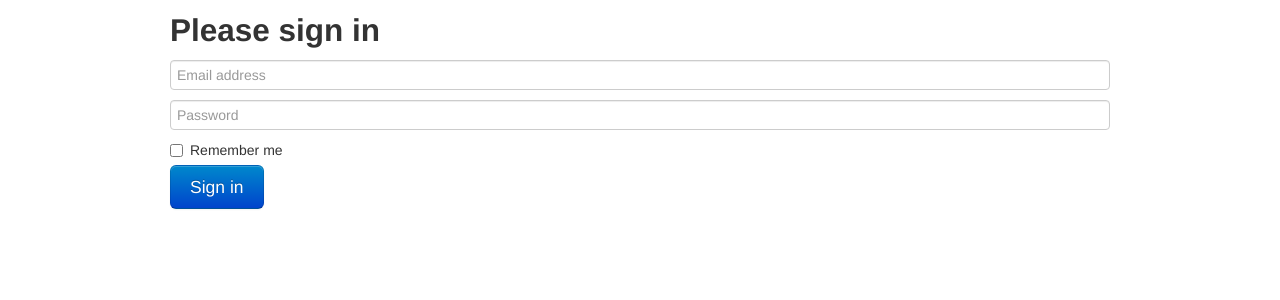
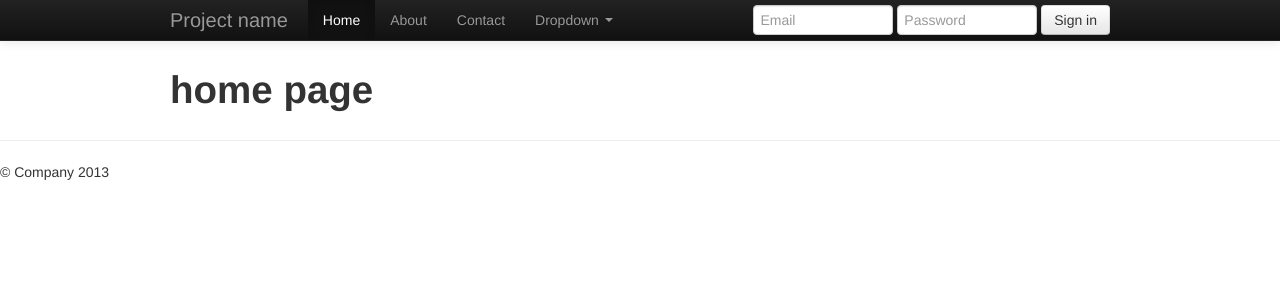
Before and after one commit to stellatse/alpha, a Django app: page / in a window 1280 px wide. Shown: the top 300 px of the page. Run offline with Django 3.2, Linux system fonts and the light colour scheme; some libraries are stand-ins or nearby versions.

Commit message:
update home page, add login support

```diff
--- a/templates/base.html
+++ b/templates/base.html
@@ -4,12 +4,56 @@
 <meta charset="UTF-8">
 <meta name="viewport" content="width=device-width, initial-scale=1.0">
 <title>{{ title }}</title>
-<link href="/static/css/bootstrap.min.css" rel="stylesheet" media="screen">
+<link href="/static/css/bootstrap.css" rel="stylesheet" media="screen">
+<style type="text/css">
+body {
+	padding-top: 60px;
+	padding-bottom: 40px;
+}
+</style>
 </head>
 <body>
-{% block content %}
-{% endblock %}
-<script type="text/javascript" src="/static/js/jquery.js"></script>
-<script type="text/javascript" src="/static/js/bootstrap.js"></script>
+	<div class="navbar navbar-inverse navbar-fixed-top">
+		<div class="navbar-inner">
+			<div class="container">
+				<button type="button" class="btn btn-navbar" data-toggle="collapse"
+					data-target=".nav-collapse">
+					<span class="icon-bar"></span> <span class="icon-bar"></span> <span
+						class="icon-bar"></span>
+				</button>
+				<a class="brand" href="#">Project name</a>
+				<div class="nav-collapse collapse">
+					<ul class="nav">
+						<li class="active"><a href="#">Home</a></li>
+						<li><a href="#about">About</a></li>
+						<li><a href="#contact">Contact</a></li>
+						<li class="dropdown"><a href="#" class="dropdown-toggle"
+							data-toggle="dropdown">Dropdown <b class="caret"></b></a>
+							<ul class="dropdown-menu">
+								<li><a href="#">Action</a></li>
+								<li><a href="#">Another action</a></li>
+								<li><a href="#">Something else here</a></li>
+								<li class="divider"></li>
+								<li class="nav-header">Nav header</li>
+								<li><a href="#">Separated link</a></li>
+								<li><a href="#">One more separated link</a></li>
+							</ul></li>
+					</ul>
+					<form class="navbar-form pull-right">
+						<input class="span2" type="text" placeholder="Email"> <input
+							class="span2" type="password" placeholder="Password">
+						<button type="submit" class="btn">Sign in</button>
+					</form>
+				</div>
+			</div>
+		</div>
+	</div>
+	<div class="container">{% block content %} {% endblock %}</div>
+	<hr />
+	<footer>
+		<p>&copy; Company 2013</p>
+	</footer>
+	<script type="text/javascript" src="/static/js/jquery.js"></script>
+	<script type="text/javascript" src="/static/js/bootstrap.js"></script>
 </body>
 </html>
--- /dev/null
+++ b/templates/index.html
@@ -0,0 +1,4 @@
+{% extends "base.html" %}
+{% block content %}
+  <h1>home page</h1>
+{% endblock %}
--- a/templates/register/index.html
+++ b/templates/register/index.html
@@ -1,6 +1,5 @@
 {% extends "base.html" %}
 {% block content %}
-<div class="container">
 	<form class="form-signin">
 		<h2 class="form-signin-heading">Please sign in</h2>
 		<input type="text" class="input-block-level"
@@ -12,5 +11,4 @@
 		</label>
 		<button class="btn btn-large btn-primary" type="submit">Sign in</button>
 	</form>
-</div>
 {% endblock %}
--- a/unk/register/views.py
+++ b/unk/register/views.py
@@ -1,5 +1,4 @@
 from django.shortcuts import render
-from django.http import HttpResponse
 
 def home(request):
     return render(request, 'register/index.html')
--- a/unk/urls.py
+++ b/unk/urls.py
@@ -1,11 +1,11 @@
 from django.conf.urls import patterns, include, url
 from django.contrib import admin
-from unk.register import views
+import unk.views
+
 admin.autodiscover()
 
 urlpatterns = patterns('',
-    #url(r'^$', 'unk.views.home', name='home'),
-    url(r'^$', views.home, name='home'),
+    url(r'^$', unk.views.home, name='home'),
     url(r'^register/', include('unk.register.urls')),
     url(r'^admin/', include(admin.site.urls)),
 )
--- /dev/null
+++ b/unk/views.py
@@ -0,0 +1,4 @@
+from django.shortcuts import render
+
+def home(request):
+    return render(request, 'index.html')
```
